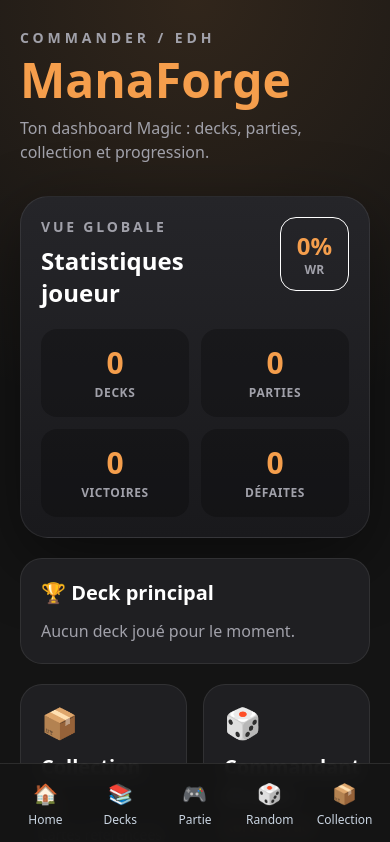
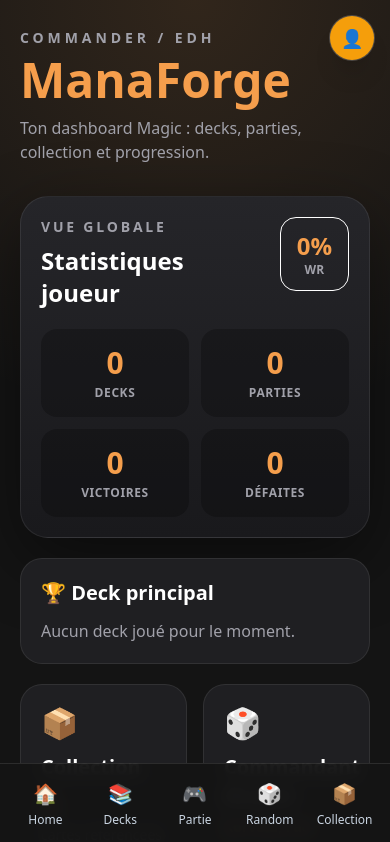
Before and after one commit to vekuAa/manaforge, a Next.js app: page / in a window 390 px wide. Shown: the top 842 px of the page. Built offline with nearby package versions, Linux system fonts and the light colour scheme; no server answers.

Commit message:
Amélioration game tracker mobile

```diff
--- a/app/page.tsx
+++ b/app/page.tsx
@@ -4,6 +4,7 @@
 import Link from "next/link";
 import { useEffect, useMemo, useState } from "react";
 import BottomNav from "@/components/BottomNav";
+import ProfileButton from "@/components/ProfileButton";
 
 type DeckCard = {
   name: string;
@@ -127,9 +128,11 @@
     );
   }
 
-  return (
-    <main className="page">
-      <section className="container-app pb-28">
+return (
+  <main className="page">
+    <ProfileButton />
+
+    <section className="container-app pb-28">
         <header>
           <p className="text-sm font-bold uppercase tracking-[0.28em] text-muted">
             Commander / EDH
--- /dev/null
+++ b/components/ProfileButton.tsx
@@ -0,0 +1,44 @@
+"use client";
+
+import Link from "next/link";
+import { useEffect, useState } from "react";
+import { createClient } from "@/lib/supabase/client";
+
+export default function ProfileButton() {
+  const [initial, setInitial] = useState("?");
+  const [isConnected, setIsConnected] = useState(false);
+
+  useEffect(() => {
+    const supabase = createClient();
+
+    async function loadUser() {
+      const { data } = await supabase.auth.getUser();
+
+      if (!data.user) {
+        setIsConnected(false);
+        return;
+      }
+
+      setIsConnected(true);
+
+      const displayName =
+        data.user.user_metadata?.display_name ||
+        data.user.email ||
+        "?";
+
+      setInitial(displayName.charAt(0).toUpperCase());
+    }
+
+    void loadUser();
+  }, []);
+
+  return (
+    <Link
+      href={isConnected ? "/account" : "/login"}
+      className="fixed right-4 top-4 z-50 flex h-11 w-11 items-center justify-center rounded-full bg-[#f59e0b] text-lg font-black text-black shadow-xl ring-1 ring-white/20"
+      aria-label={isConnected ? "Mon profil" : "Connexion"}
+    >
+      {isConnected ? initial : "👤"}
+    </Link>
+  );
+}
```
